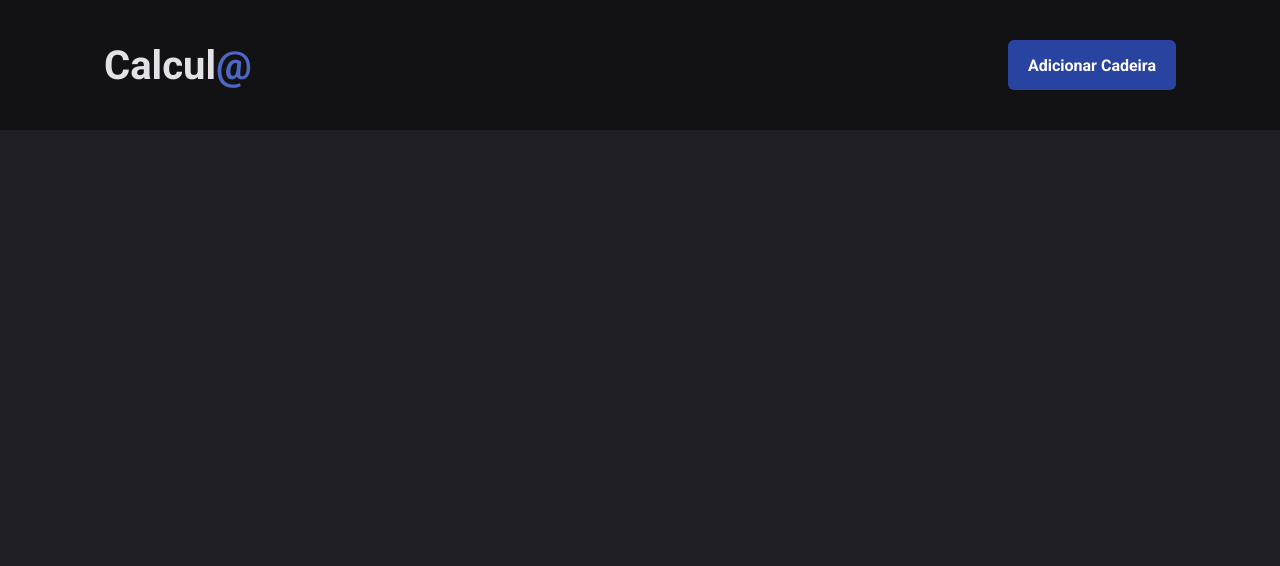
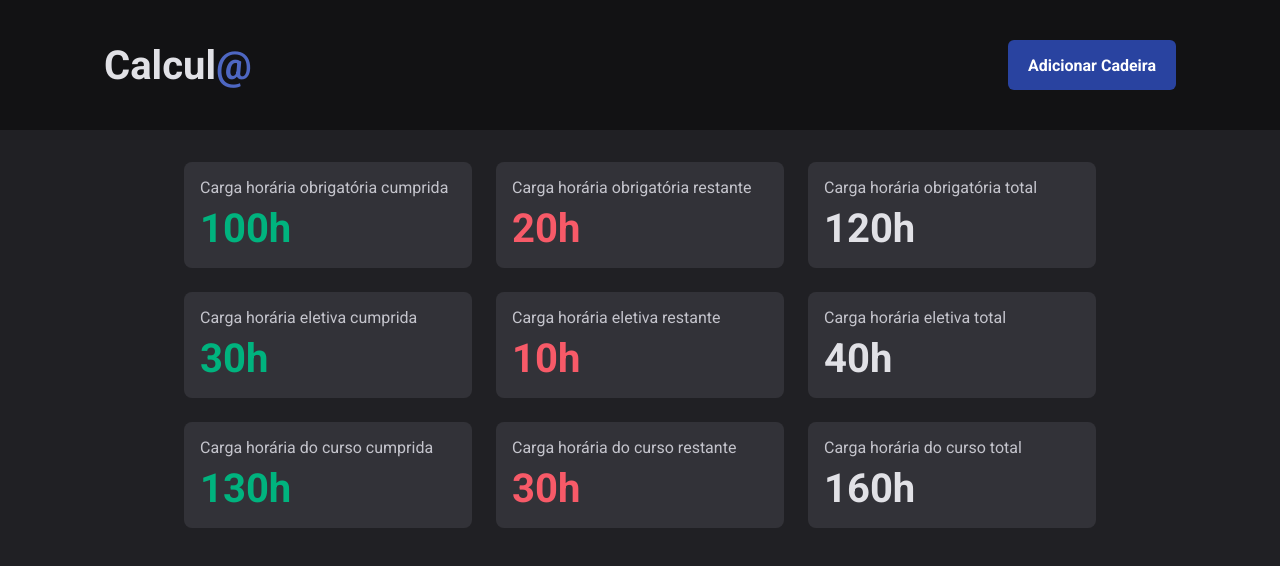
Before and after one commit to Matheusfrej/calcula-cadeiras, a React (Vite) app: page / in a window 1280 px wide. Shown: the top 566 px of the page. Built offline with nearby package versions, Linux system fonts and the light colour scheme.

Commit message:
feat(main): Adiciona dados de carga horária do curso

```diff
--- /dev/null
+++ b/src/components/CoursesData/index.tsx
@@ -0,0 +1,46 @@
+import * as S from './styles'
+
+export function CoursesData() {
+  return (
+    <S.CoursesDataContainer>
+      <div>
+        <S.CoursesDataCard variant="accomplished">
+          <span>Carga horária obrigatória cumprida</span>
+          <strong>100h</strong>
+        </S.CoursesDataCard>
+        <S.CoursesDataCard variant="remaining">
+          <span>Carga horária obrigatória restante</span>
+          <strong>20h</strong>
+        </S.CoursesDataCard>
+        <S.CoursesDataCard>
+          <span>Carga horária obrigatória total</span>
+          <strong>120h</strong>
+        </S.CoursesDataCard>
+        <S.CoursesDataCard variant="accomplished">
+          <span>Carga horária eletiva cumprida</span>
+          <strong>30h</strong>
+        </S.CoursesDataCard>
+        <S.CoursesDataCard variant="remaining">
+          <span>Carga horária eletiva restante</span>
+          <strong>10h</strong>
+        </S.CoursesDataCard>
+        <S.CoursesDataCard>
+          <span>Carga horária eletiva total</span>
+          <strong>40h</strong>
+        </S.CoursesDataCard>
+        <S.CoursesDataCard variant="accomplished">
+          <span>Carga horária do curso cumprida</span>
+          <strong>130h</strong>
+        </S.CoursesDataCard>
+        <S.CoursesDataCard variant="remaining">
+          <span>Carga horária do curso restante</span>
+          <strong>30h</strong>
+        </S.CoursesDataCard>
+        <S.CoursesDataCard>
+          <span>Carga horária do curso total</span>
+          <strong>160h</strong>
+        </S.CoursesDataCard>
+      </div>
+    </S.CoursesDataContainer>
+  )
+}
--- /dev/null
+++ b/src/components/CoursesData/styles.ts
@@ -0,0 +1,41 @@
+import { styled } from 'styled-components'
+
+export const CoursesDataContainer = styled.section`
+  padding: 0 5rem;
+  > div {
+    display: grid;
+    grid-template-columns: 1fr 1fr 1fr;
+    align-items: center;
+    justify-content: center;
+    gap: 1.5rem;
+  }
+`
+
+interface CoursesDataCardProps {
+  variant?: 'accomplished' | 'remaining'
+}
+
+export const CoursesDataCard = styled.div<CoursesDataCardProps>`
+  padding: 1rem;
+  display: flex;
+  flex-direction: column;
+  background: ${(props) => props.theme['gray-600']};
+  border-radius: 8px;
+  gap: 0.5rem;
+
+  span {
+    color: ${(props) => props.theme['gray-300']};
+  }
+
+  strong {
+    font-size: 2.5rem;
+    color: ${(props) => {
+      switch (props.variant) {
+        case 'accomplished':
+          return props.theme['green-300']
+        case 'remaining':
+          return props.theme['red-300']
+      }
+    }};
+  }
+`
--- a/src/pages/Home/index.tsx
+++ b/src/pages/Home/index.tsx
@@ -1,9 +1,14 @@
+import { CoursesData } from '../../components/CoursesData'
 import { Header } from '../../components/Header'
+import * as S from './styles'
 
 export function Home() {
   return (
     <div>
       <Header />
+      <S.HomeContainer>
+        <CoursesData />
+      </S.HomeContainer>
     </div>
   )
 }
--- a/src/pages/Home/styles.ts
+++ b/src/pages/Home/styles.ts
@@ -0,0 +1,8 @@
+import { styled } from 'styled-components'
+
+export const HomeContainer = styled.main`
+  width: 100%;
+  max-width: 1120px;
+  margin: 2rem auto 0;
+  padding: 0 1.5rem;
+`
```
